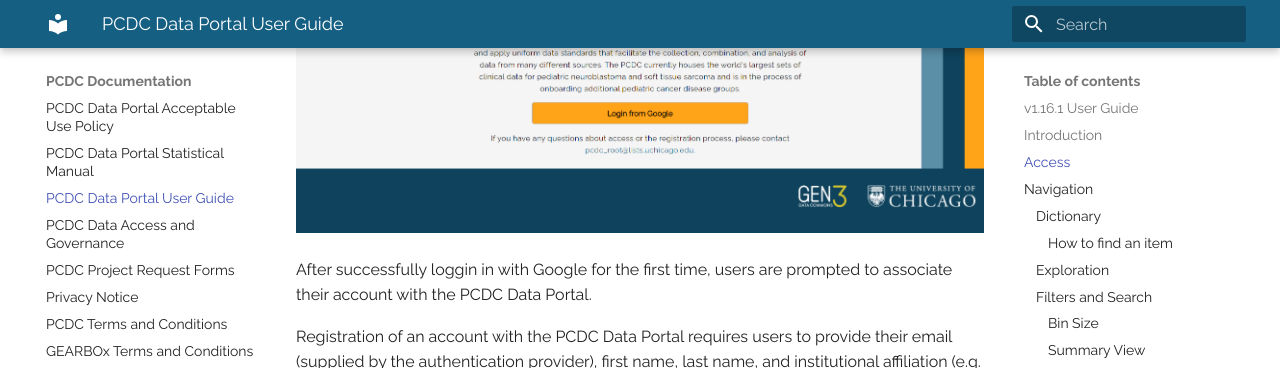
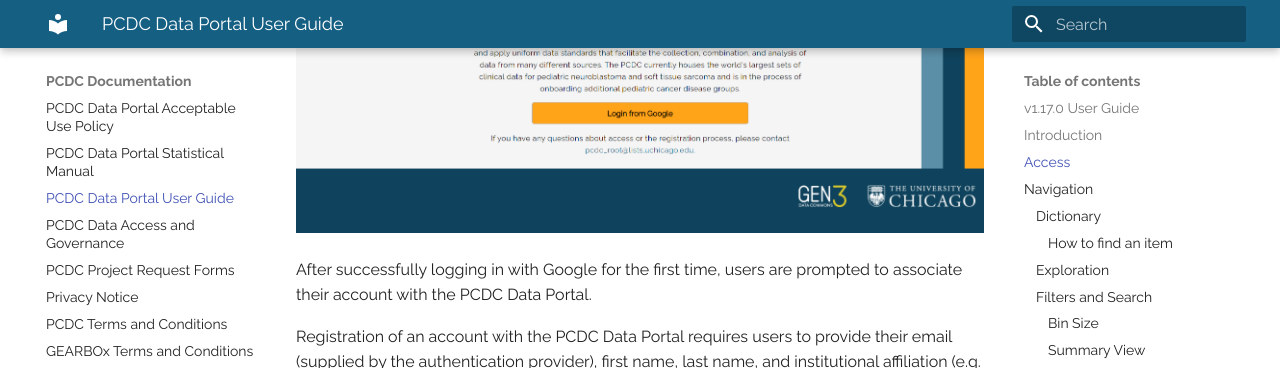
Before and after one commit to chicagopcdc/docs.pedscommons.org, an MkDocs documentation site: the page built from docs/DataPortalUserGuide.md, in a window 1280 px wide and 900 px high, scrolled down 1162 px. Shown: the top 368 px of the window. Built offline with MkDocs 1.6.1 and Material for MkDocs 9.7.7, drawn with Linux system fonts in a browser that asks for light colours; some of the changed text lies outside the part shown.

Commit message:
Updated User Guide
Updated the release version and fixed a typo.

```diff
--- a/docs/DataPortalUserGuide.md
+++ b/docs/DataPortalUserGuide.md
@@ -1,7 +1,7 @@
 ![Logo](img/PcdcLogo.png)
 
 # Pediatric Cancer Data Commons<br> Data Portal User Guide
-###### v1.16.1 User Guide
+###### v1.17.0 User Guide
 ## Introduction
 
 The Pediatric Cancer Data Commons (PCDC) brings together clinical, genomic, and imaging data from institutions around the world that are working to transform pediatric cancer research and outcomes. Headquartered at the University of Chicago, the PCDC works with international leaders in pediatric cancers and the US National Cancer Institute to develop and apply uniform data standards, facilitating the collection, combination, and analysis of data from many different sources.
@@ -18,7 +18,7 @@ The PCDC Data Portal can be accessed using a web browser by visiting <https://po
 
 ![Landing](img/image33.png)
 
-After successfully loggin in with Google for the first time, users are prompted to associate their account with the PCDC Data Portal.
+After successfully logging in with Google for the first time, users are prompted to associate their account with the PCDC Data Portal.
 
 Registration of an account with the PCDC Data Portal requires users to provide their email (supplied by the authentication provider), first name, last name, and institutional affiliation (e.g. University of California Berkeley). Registration also requires that users read and acknowledge agreement with the [PCDC Privacy Notice](PcdcPrivacyNotice.md), the [PCDC Terms and Conditions](TermsAndConditions.md), and the [Acceptable Use Policy](AcceptableUsePolicy.md).
 
```
